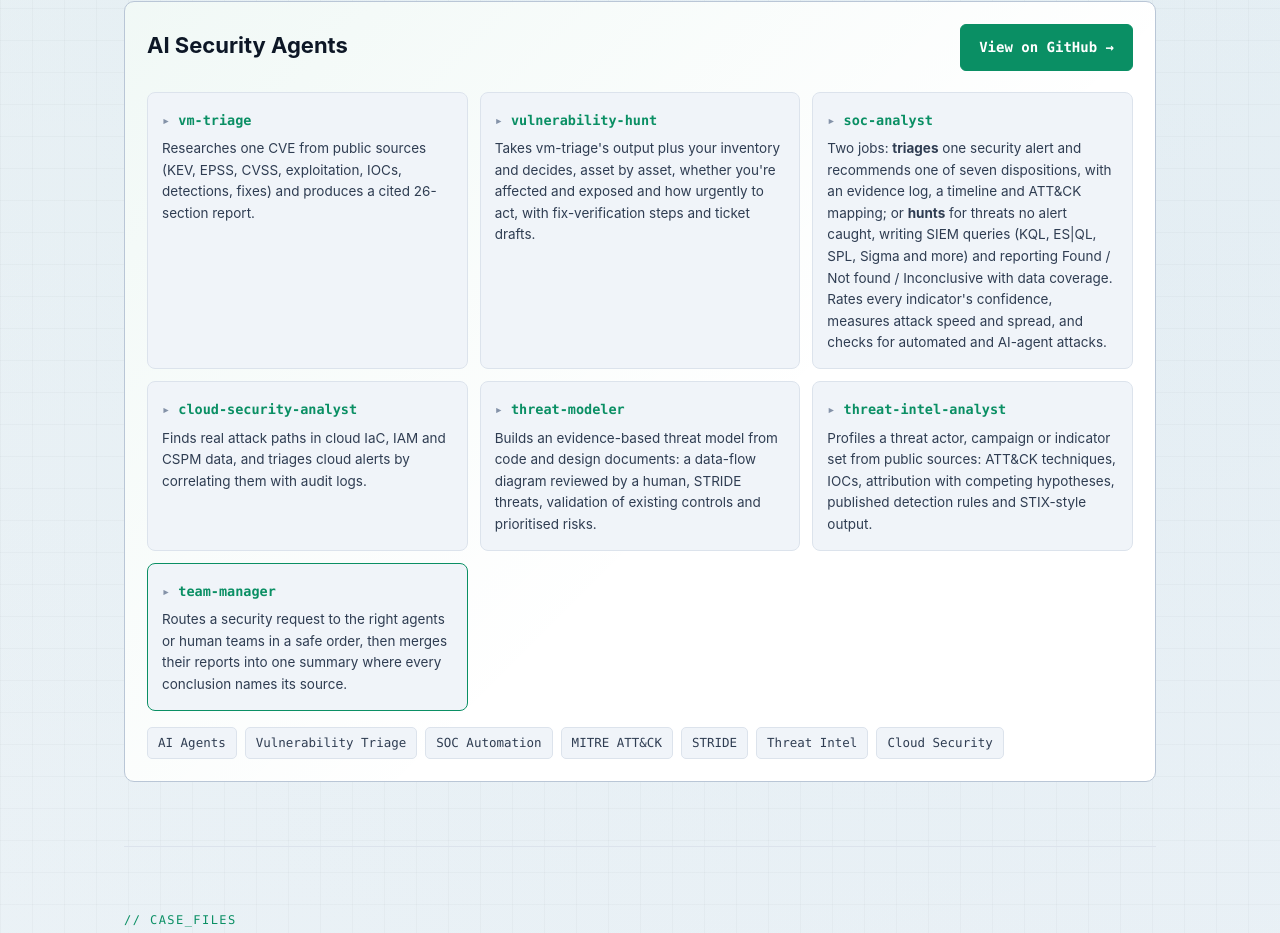
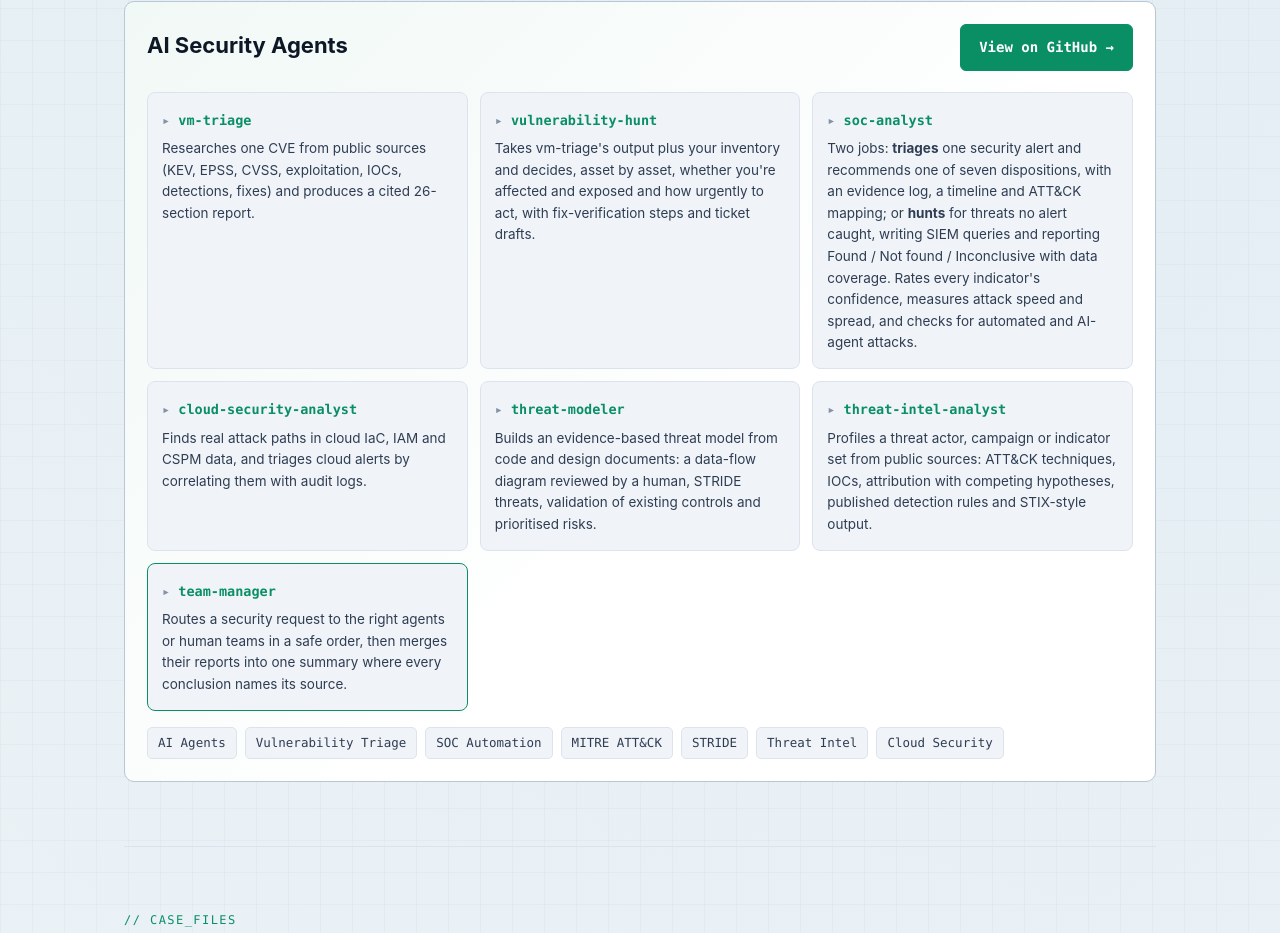
Before and after one commit to Milind2135/Milind2135.github.io, a plain HTML site: page index.html in a window 1280 px wide. Shown: the part 1816-2749 px from the top of the page. Drawn offline with Linux system fonts and the light colour scheme.

Commit message:
AI agents: shorten soc-analyst description
Co-Authored-By: Claude Opus 5.5 <noreply@anthropic.com>
Claude-Session: https://claude.ai/code/session_016H2uWmViWMCzNQX1E3ZEd3

```diff
--- a/index.html
+++ b/index.html
@@ -326,7 +326,7 @@
       <div class="agents">
         <div class="agent"><b>vm-triage</b><p>Researches one CVE from public sources (KEV, EPSS, CVSS, exploitation, IOCs, detections, fixes) and produces a cited 26-section report.</p></div>
         <div class="agent"><b>vulnerability-hunt</b><p>Takes vm-triage's output plus your inventory and decides, asset by asset, whether you're affected and exposed and how urgently to act, with fix-verification steps and ticket drafts.</p></div>
-        <div class="agent"><b>soc-analyst</b><p>Two jobs: <strong>triages</strong> one security alert and recommends one of seven dispositions, with an evidence log, a timeline and ATT&amp;CK mapping; or <strong>hunts</strong> for threats no alert caught, writing SIEM queries (KQL, ES|QL, SPL, Sigma and more) and reporting Found / Not found / Inconclusive with data coverage. Rates every indicator&#39;s confidence, measures attack speed and spread, and checks for automated and AI-agent attacks.</p></div>
+        <div class="agent"><b>soc-analyst</b><p>Two jobs: <strong>triages</strong> one security alert and recommends one of seven dispositions, with an evidence log, a timeline and ATT&amp;CK mapping; or <strong>hunts</strong> for threats no alert caught, writing SIEM queries and reporting Found / Not found / Inconclusive with data coverage. Rates every indicator&#39;s confidence, measures attack speed and spread, and checks for automated and AI-agent attacks.</p></div>
         <div class="agent"><b>cloud-security-analyst</b><p>Finds real attack paths in cloud IaC, IAM and CSPM data, and triages cloud alerts by correlating them with audit logs.</p></div>
         <div class="agent"><b>threat-modeler</b><p>Builds an evidence-based threat model from code and design documents: a data-flow diagram reviewed by a human, STRIDE threats, validation of existing controls and prioritised risks.</p></div>
         <div class="agent"><b>threat-intel-analyst</b><p>Profiles a threat actor, campaign or indicator set from public sources: ATT&amp;CK techniques, IOCs, attribution with competing hypotheses, published detection rules and STIX-style output.</p></div>
```
